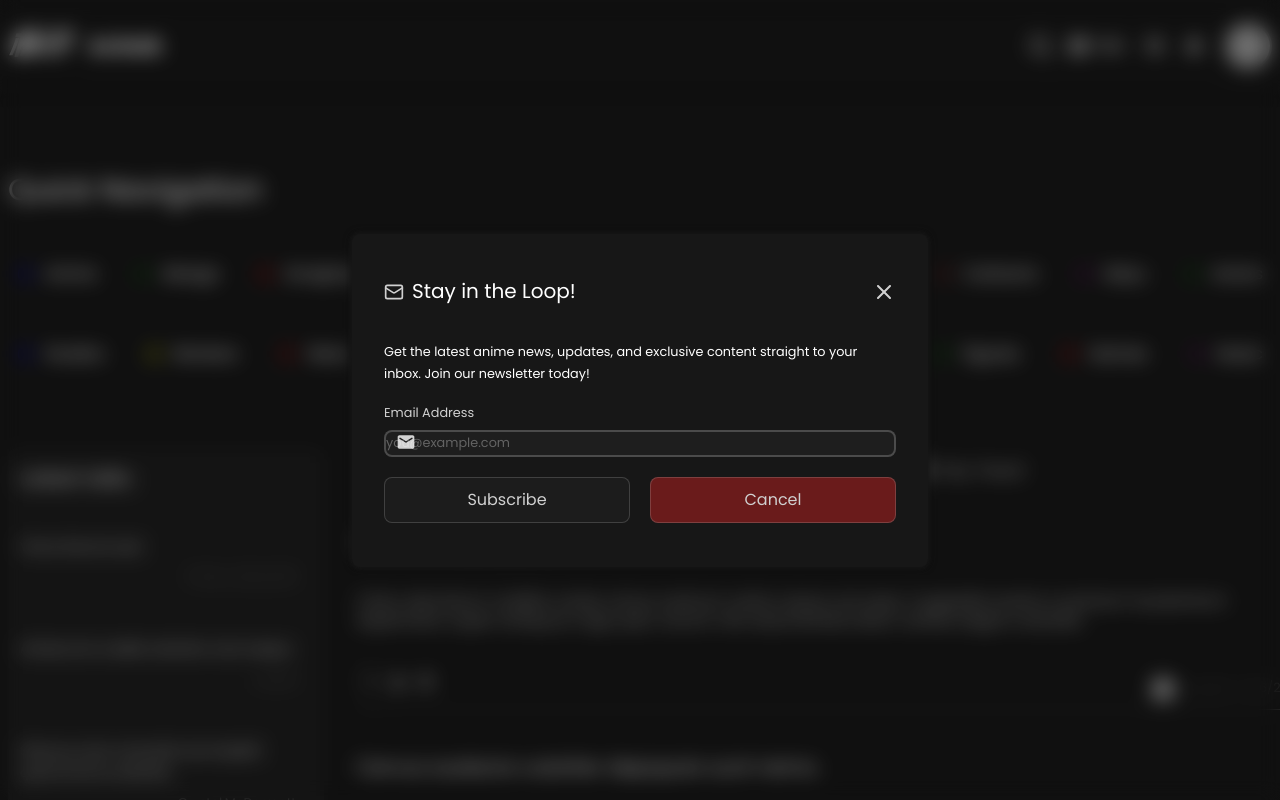
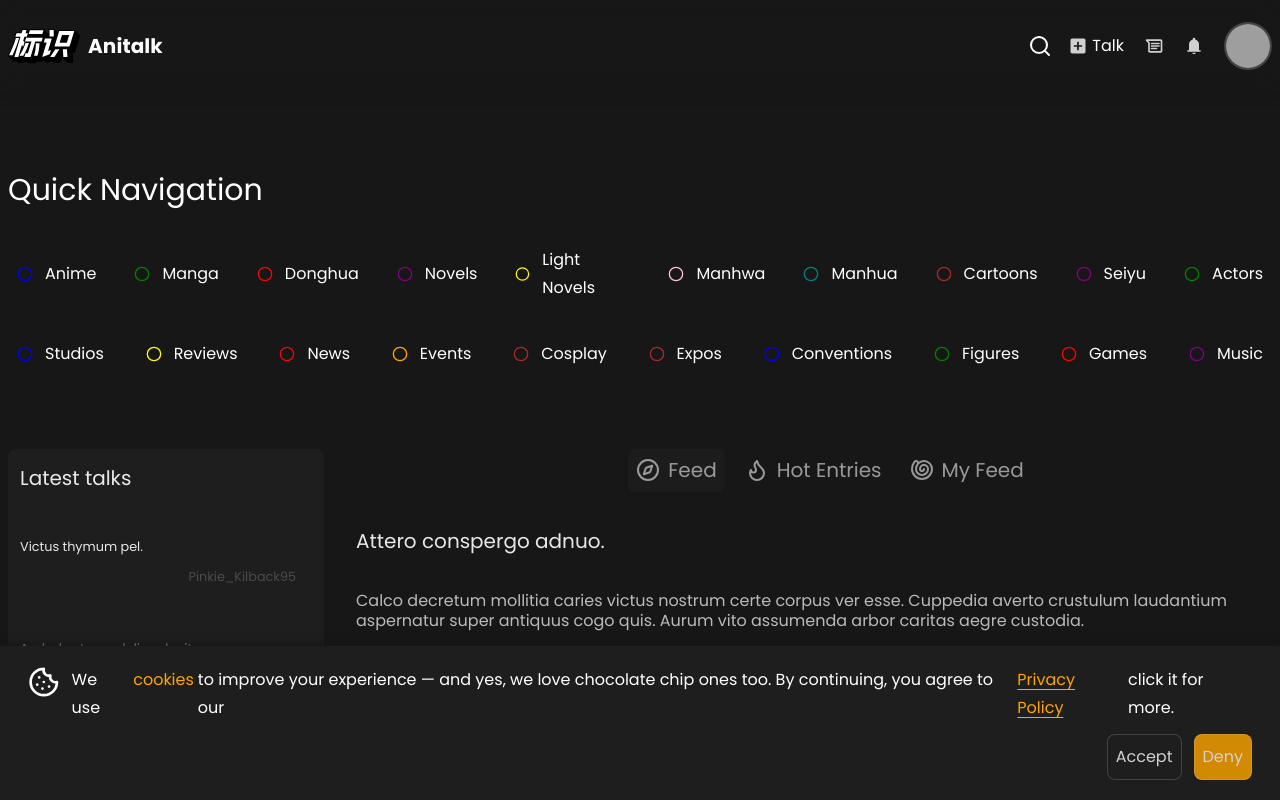
Before and after one commit to enesuur/anitalk-frontend-dev, a Next.js app: page / in a window 1280 px wide. Shown: the top 800 px of the page. Built offline with nearby package versions, Linux system fonts and the light colour scheme; grey boxes are pictures that could not be loaded; what next-redux-wrapper would draw is missing.

Commit message:
feat: dummy cookie thing and fancy cool stuffs

```diff
--- a/src/app/(home)/_components/topbar/Topbar.tsx
+++ b/src/app/(home)/_components/topbar/Topbar.tsx
@@ -79,7 +79,7 @@ const Topbar: React.FC<ITopbarProps> = ({ changeFeed }) => {
           </ul>
         </nav>
       </div>
-      <NewsLetter isOpen={true} onClose={() => setNewsLetterState(false)} />
+      <NewsLetter isOpen={newsLetterState} onClose={() => setNewsLetterState(false)} />
     </section>
   );
 };
--- a/src/app/layout.tsx
+++ b/src/app/layout.tsx
@@ -2,6 +2,7 @@ import { Poppins } from 'next/font/google';
 import Providers from '@/providers/Providers';
 import '@/styles/globals.css';
 import SlideLoader from '@/shared/ui/loaders/SlideLoading';
+import Cookie from '@/components/cookie/Cookie';
 
 const poppins = Poppins({
   subsets: ['latin'],
@@ -23,6 +24,7 @@ function RootLayout({ children }: { children: React.ReactNode }) {
       <body>
         <SlideLoader />
         <Providers>{children}</Providers>
+        <Cookie />
       </body>
     </html>
   );
--- a/src/app/user/[...username]/page.tsx
+++ b/src/app/user/[...username]/page.tsx
@@ -154,7 +154,7 @@ const BiographySection: React.FC<IBiographySectionProps> = ({ biography }) => {
 interface IAboutSectionProps {
   country_code: string;
   generation: number;
-  join_date: Date;
+  join_date: Date | null;
 }
 
 const AboutSection: React.FC<IAboutSectionProps> = ({
@@ -339,9 +339,7 @@ const Page = () => {
 
           {tabState === 0 && <BiographySection biography={null} />}
 
-          {tabState === 1 && (
-            <AboutSection generation={1} country_code={'FR'} join_date={new Date()} />
-          )}
+          {tabState === 1 && <AboutSection generation={1} country_code={'FR'} join_date={null} />}
 
           {tabState === 2 && (
             <FavoriteSection favorite_anime={'Attack on Titan'} favorite_manga={'One Punch Man'} />
--- /dev/null
+++ b/src/components/cookie/Cookie.tsx
@@ -0,0 +1,55 @@
+'use client';
+import { Cookie as CookieIcon } from 'lucide-react';
+import React, { useEffect, useState, useCallback } from 'react';
+import Button from '@/shared/ui/button/Button';
+import Link from 'next/link';
+import styles from './styles.module.css';
+
+const COOKIE_KEY = 'cookie_consent_accepted';
+
+const Cookie = () => {
+  const [isMounted, setIsMounted] = useState(false);
+  const [showBanner, setShowBanner] = useState(false);
+
+  useEffect(() => {
+    setIsMounted(true);
+    const consent = localStorage.getItem(COOKIE_KEY);
+    if (!consent) {
+      setShowBanner(true);
+    }
+  }, []);
+
+  const handleAccept = useCallback(() => {
+    localStorage.setItem(COOKIE_KEY, 'true');
+    setShowBanner(false);
+  }, []);
+
+  const handleReject = useCallback(() => {
+    localStorage.setItem(COOKIE_KEY, 'false');
+    setShowBanner(false);
+  }, []);
+
+  if (!isMounted || !showBanner) return null;
+
+  return (
+    <div className={styles.cookieWrapper}>
+      <div className='container'>
+        <p>
+          <CookieIcon style={{ display: 'inline', marginRight: '8px' }} />
+          We use <span>cookies</span> to improve your experience — and yes, we love chocolate chip
+          ones too. By continuing, you agree to our{' '}
+          <span>
+            <Link href='/privacy-policy'>Privacy Policy</Link>
+          </span>
+          click it for more.
+        </p>
+        <div className={styles.btnGroup}>
+          <Button text='Accept' onClick={handleAccept} />
+          <Button text='Deny' variant='warn' onClick={handleReject} />
+        </div>
+      </div>
+    </div>
+  );
+};
+
+export default Cookie;
--- /dev/null
+++ b/src/components/cookie/styles.module.css
@@ -0,0 +1,47 @@
+.cookieWrapper {
+  position: fixed;
+  bottom: 0;
+  left: 0;
+  right: 0;
+  background-color: var(--soft-dark);
+  color: var(--white);
+  padding: var(--spacing-xl);
+  z-index: 999;
+  box-shadow: var(--box-shadow);
+}
+
+.cookieWrapper .container {
+  display: flex;
+  flex-wrap: wrap;
+  gap: var(--spacing-base);
+}
+
+.cookieWrapper p {
+  display: flex;
+  gap: var(--spacing-sm);
+}
+
+.cookieWrapper svg {
+  width: 32px;
+  height: 32px;
+}
+
+.cookieWrapper span {
+  color: var(--orange);
+  font-weight: 500;
+}
+
+.cookieWrapper span a {
+  text-decoration: underline;
+  text-decoration-thickness: 0.1px;
+  text-underline-offset: 4px;
+}
+
+.btnGroup {
+  display: flex;
+  width: max-content;
+  align-items: center;
+  gap: var(--spacing-md);
+  margin-top: var(--spacing-md);
+  margin-left: auto;
+}
--- a/src/components/talk/Talk.tsx
+++ b/src/components/talk/Talk.tsx
@@ -1,5 +1,5 @@
 'use client';
-import React, { useMemo } from 'react';
+import React, { useMemo, useEffect, useState } from 'react';
 import Link from 'next/link';
 import Image from 'next/image';
 import { UpVote, DownVote } from '@/assets/icons';
@@ -15,10 +15,18 @@ const Talk: React.FC<ITalkProps> = ({
   upvote = 32,
   downvote = 14,
 }) => {
+  const [isMounted, setIsMounted] = useState(false);
+
+  useEffect(() => {
+    setIsMounted(true);
+  }, []);
+
   const COUNT = useMemo(() => {
     const diff = upvote - downvote;
     return diff > 0 ? `+${diff}` : `${diff}`;
   }, [upvote, downvote]);
+
+  if (!isMounted || !date) return null;
 
   return (
     <article className={styles.entryContainer}>
--- a/src/shared/ui/input/mail/InpMail.module.css
+++ b/src/shared/ui/input/mail/InpMail.module.css
@@ -44,6 +44,11 @@
   animation: errorMessageIn 0.3s ease-in-out forwards;
 }
 
+.errorContainer svg {
+  width: 16px;
+  height: 16px;
+}
+
 .container .errorContainer.hidden {
   opacity: 0;
   transform: translateY(-10px);
@@ -52,7 +57,6 @@
 
 .container .errorContainer svg {
   color: var(--red);
-  opacity: var(--opacity);
 }
 
 .mailBox {
--- a/src/shared/ui/input/mail/InpMail.tsx
+++ b/src/shared/ui/input/mail/InpMail.tsx
@@ -30,7 +30,7 @@ const MailInput: React.FC<IMailInputProps> = ({
       </label>
       {error && (
         <div className={styles.errorContainer}>
-          <AlertCircle width={16} height={16} />
+          <AlertCircle />
           <span>{error}</span>
         </div>
       )}
```
Also changed, not shown: src/app/user/_components/activities/Activities.tsx (+4 -4 lines), src/components/pagination/Pagination.tsx (+6 -7 lines), src/shared/ui/scroller/Scroller.tsx (+11 -3 lines).
